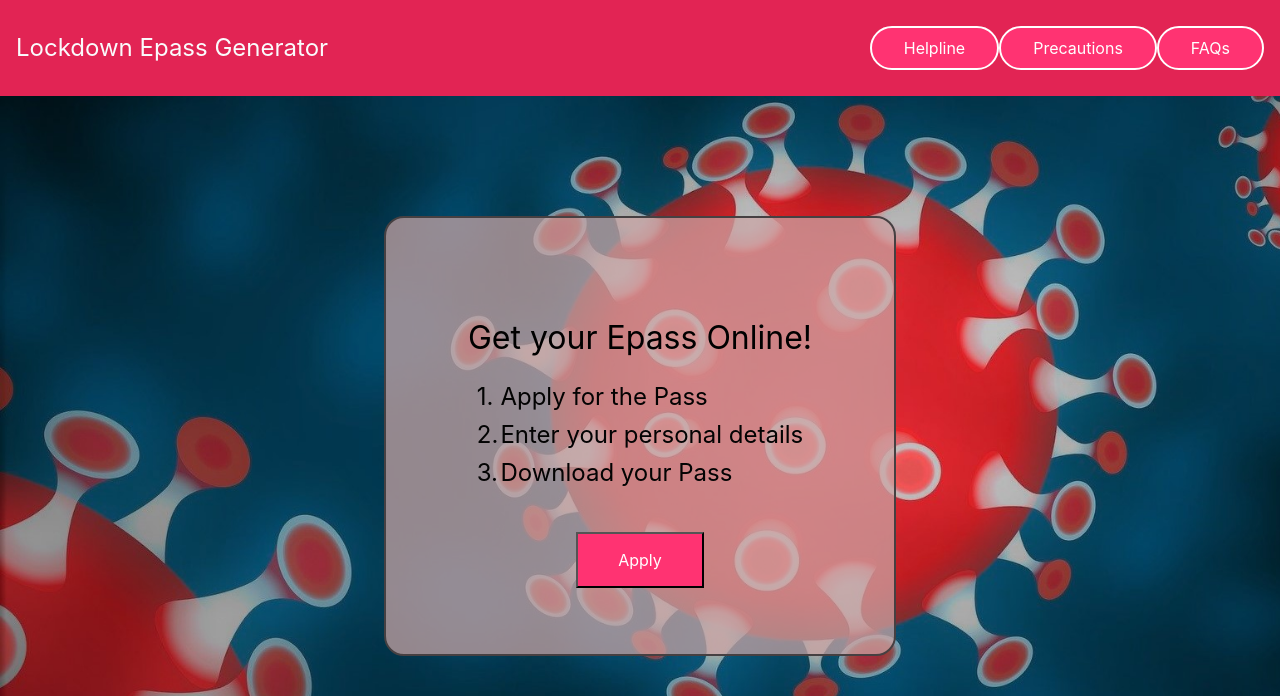
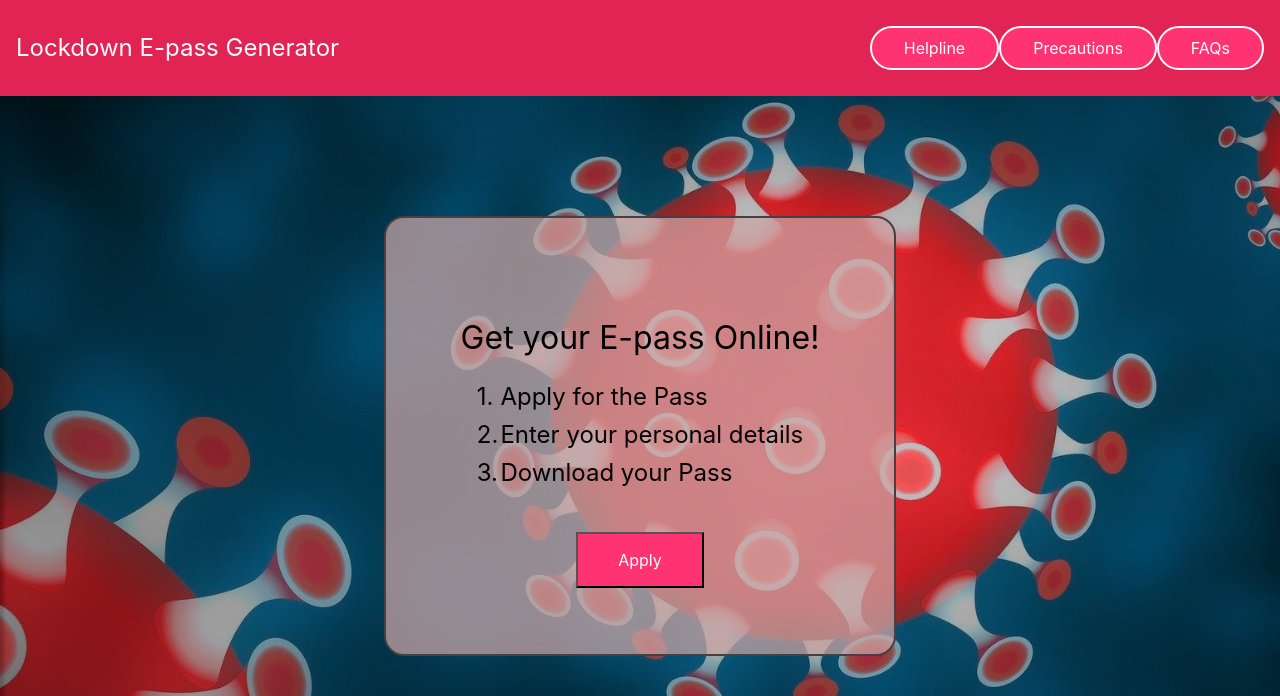
Before and after one commit to diyajaiswal11/HackCorona, a Django app: page / in a window 1280 px wide. Shown: the top 696 px of the page. Run offline with Django 3.2, Linux system fonts and the light colour scheme; some libraries are stand-ins or nearby versions.

Commit message:
pdf layout

```diff
--- a/hackcorona/templates/faq.html
+++ b/hackcorona/templates/faq.html
@@ -20,7 +20,7 @@
 </head>
 <body>
   <nav class="navbar fixed-top navbar-expand-lg navbar-light bg-light">
-    <a class="navbar-brand" href="{% url 'home' %}">Lockdown Epass Generator</a>
+    <a class="navbar-brand" href="{% url 'home' %}">Lockdown E-pass Generator</a>
     <button class="navbar-toggler" type="button" data-toggle="collapse" data-target="#navbarSupportedContent" aria-controls="navbarSupportedContent" aria-expanded="false" aria-label="Toggle navigation">
       <span class="navbar-toggler-icon"></span>
     </button>
--- a/hackcorona/templates/fillform.html
+++ b/hackcorona/templates/fillform.html
@@ -21,7 +21,7 @@
 </head>
 <body>
   <nav class="navbar fixed-top navbar-expand-lg navbar-light bg-light">
-    <a class="navbar-brand" href="{% url 'home' %}">Lockdown Epass Generator</a>
+    <a class="navbar-brand" href="{% url 'home' %}">Lockdown E-pass Generator</a>
     <button class="navbar-toggler" type="button" data-toggle="collapse" data-target="#navbarSupportedContent" aria-controls="navbarSupportedContent" aria-expanded="false" aria-label="Toggle navigation">
       <span class="navbar-toggler-icon"></span>
     </button>
--- a/hackcorona/templates/home.html
+++ b/hackcorona/templates/home.html
@@ -20,7 +20,7 @@
 </head>
 <body>
   <nav class="navbar fixed-top navbar-expand-lg navbar-light bg-light">
-    <a class="navbar-brand" href="#">Lockdown Epass Generator</a>
+    <a class="navbar-brand" href="#">Lockdown E-pass Generator</a>
     <button class="navbar-toggler" type="button" data-toggle="collapse" data-target="#navbarSupportedContent" aria-controls="navbarSupportedContent" aria-expanded="false" aria-label="Toggle navigation">
       <span class="navbar-toggler-icon"></span>
     </button>
@@ -50,7 +50,7 @@
   </nav>
 
   <div class="box1">
-    <p class="title">Get your Epass Online!</p>
+    <p class="title">Get your E-pass Online!</p>
 
     <table class="steps">
       <tr>
--- a/hackcorona/templates/pdf.html
+++ b/hackcorona/templates/pdf.html
@@ -9,7 +9,7 @@
       <br>
       <br>
       <h1 style="text-align: center;"><font size="7">Government of Uttar Pradesh, India</font></h1>
-    <h1 style="text-align: center;"><font size="7">Lockdown Pass</font></h1>
+    <h1 style="text-align: center;"><font size="7">Lockdown E-Pass</font></h1>
     <h2 style="text-align: right;margin-right:5em;">Valid Upto: 20/04/2020</h2>
     <h1 style="display:inline;">ID : </h1><h2 style="display:inline;">{{ a.uniquenumber }}</h2><br><br>
     <h1 style="display:inline;">Name : </h1><h2 style="display:inline;">{{ a.name }}</h2><br><br>
--- a/hackcorona/templates/pdf_template.html
+++ b/hackcorona/templates/pdf_template.html
@@ -52,7 +52,7 @@
 </head>
 <body>
 	<nav class="navbar fixed-top navbar-expand-lg navbar-light bg-light">
-		<a class="navbar-brand" href="{% url 'home' %}">Lockdown Epass Generator</a>
+		<a class="navbar-brand" href="{% url 'home' %}">Lockdown E-pass Generator</a>
 		<button class="navbar-toggler" type="button" data-toggle="collapse" data-target="#navbarSupportedContent" aria-controls="navbarSupportedContent" aria-expanded="false" aria-label="Toggle navigation">
 		  <span class="navbar-toggler-icon"></span>
 		</button>
--- a/hackcorona/templates/precautions.html
+++ b/hackcorona/templates/precautions.html
@@ -20,7 +20,7 @@
 </head>
 <body>
 	<nav class="navbar fixed-top navbar-expand-lg navbar-light bg-light">
-    <a class="navbar-brand" href="{% url 'home' %}">Lockdown Epass Generator</a>
+    <a class="navbar-brand" href="{% url 'home' %}">Lockdown E-pass Generator</a>
     <button class="navbar-toggler" type="button" data-toggle="collapse" data-target="#navbarSupportedContent" aria-controls="navbarSupportedContent" aria-expanded="false" aria-label="Toggle navigation">
       <span class="navbar-toggler-icon"></span>
     </button>
```
